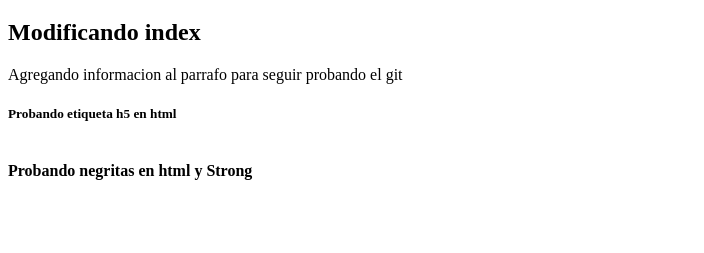
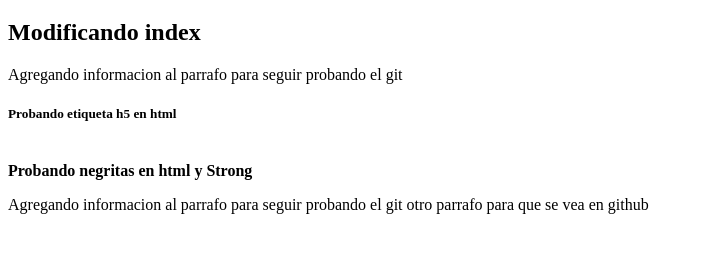
Before and after one commit to iscwarrior/practicaGit_14mar23, a plain HTML site: page index.html in a window 1280 px wide. Shown: the part 61-314 px from the top of the page, without its empty margins (0-704 px from the left). Drawn offline with Linux system fonts and the light colour scheme.

Commit message:
se agrego un parrago al index

```diff
--- a/index.html
+++ b/index.html
@@ -14,6 +14,7 @@
         <h5> Probando etiqueta h5 en html</h5>
         <br>
         <b> Probando negritas en html</b> <strong> y Strong</strong>
+        <p> Agregando informacion al parrafo para seguir probando el git otro parrafo para que se vea en github</p>
 
 </body>
 </html>
```
